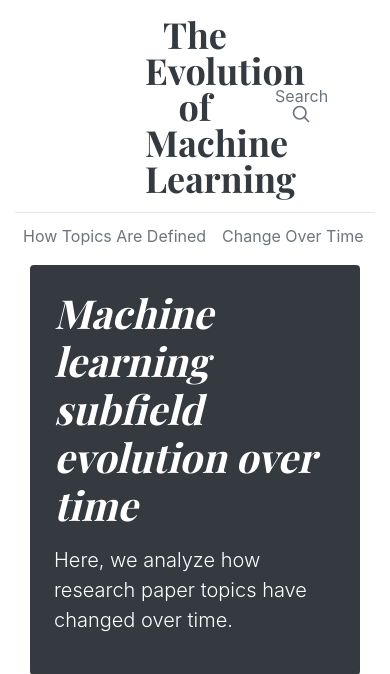
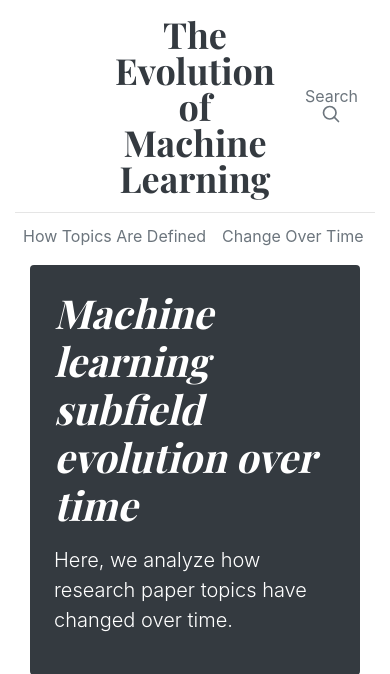
Before and after one commit to stevenrouk/evolution-of-machine-learning, a Flask app: page /change-over-time in a window 390 px wide. Shown: the top 674 px of the page. Run offline with Flask 2, Linux system fonts and the light colour scheme; parts of the project's set-up code (start-up, migrations or seed data) failed here and were passed over; some libraries are stand-ins or nearby versions.

Commit message:
Improve header for mobile.

```diff
--- a/app/templates/layout.html
+++ b/app/templates/layout.html
@@ -45,12 +45,12 @@
   <div class="container">
     <header class="blog-header py-3">
       <div class="row flex-nowrap justify-content-between align-items-center">
-        <div class="col-4 pt-1">
+        <div class="col-md-4 pt-1">
         </div>
-        <div class="col-4 text-center">
+        <div class="col-md-4 text-center">
           <a class="blog-header-logo text-dark" href="/">The Evolution of Machine Learning</a>
         </div>
-        <div class="col-4 d-flex justify-content-end align-items-center">
+        <div class="col-md-4 d-flex justify-content-end align-items-center">
           <a class="text-muted" href="{{ url_for('search') }}">
             Search<svg xmlns="http://www.w3.org/2000/svg" width="20" height="20" fill="none" stroke="currentColor"
               stroke-linecap="round" stroke-linejoin="round" stroke-width="2" class="mx-3" role="img"
```
